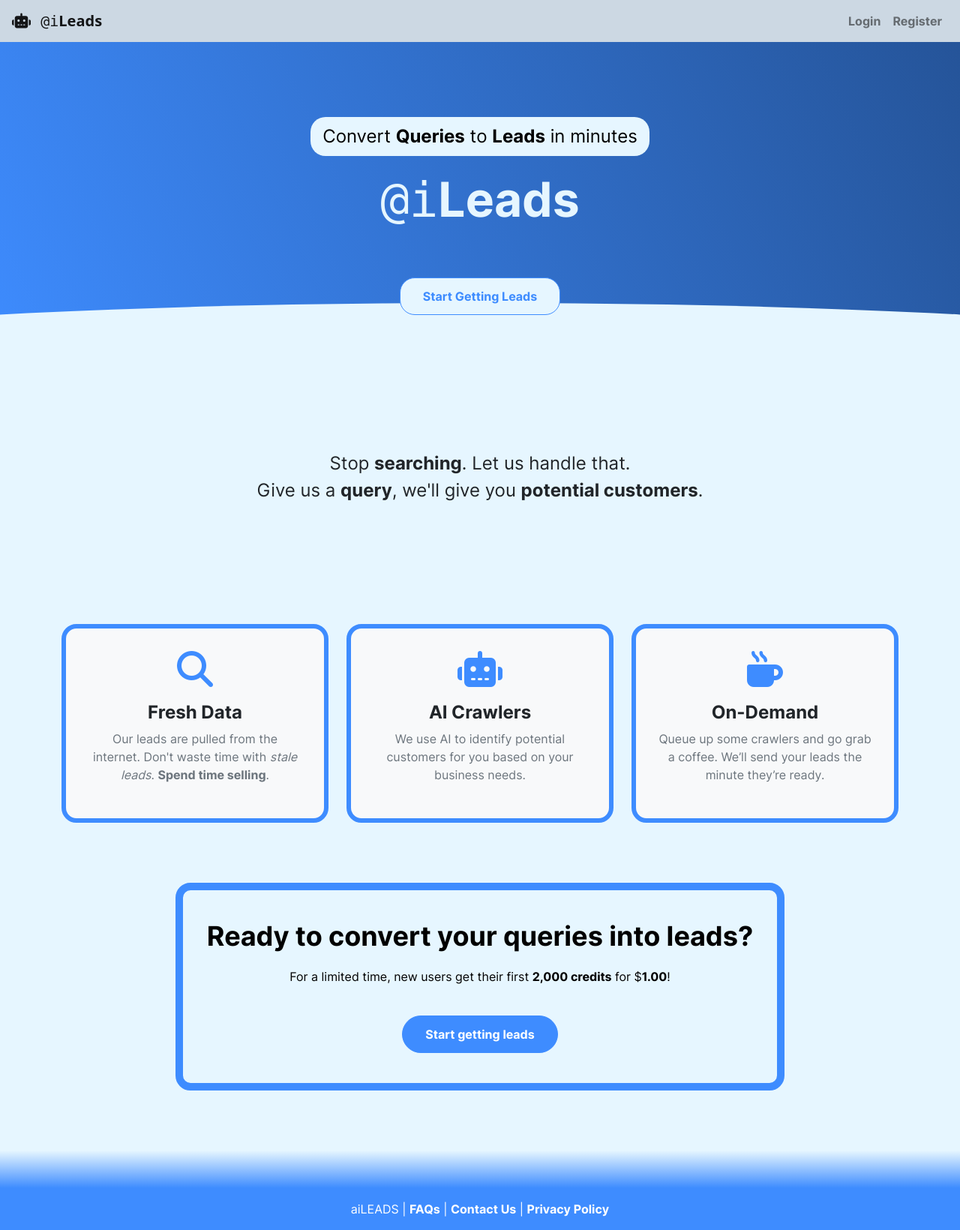
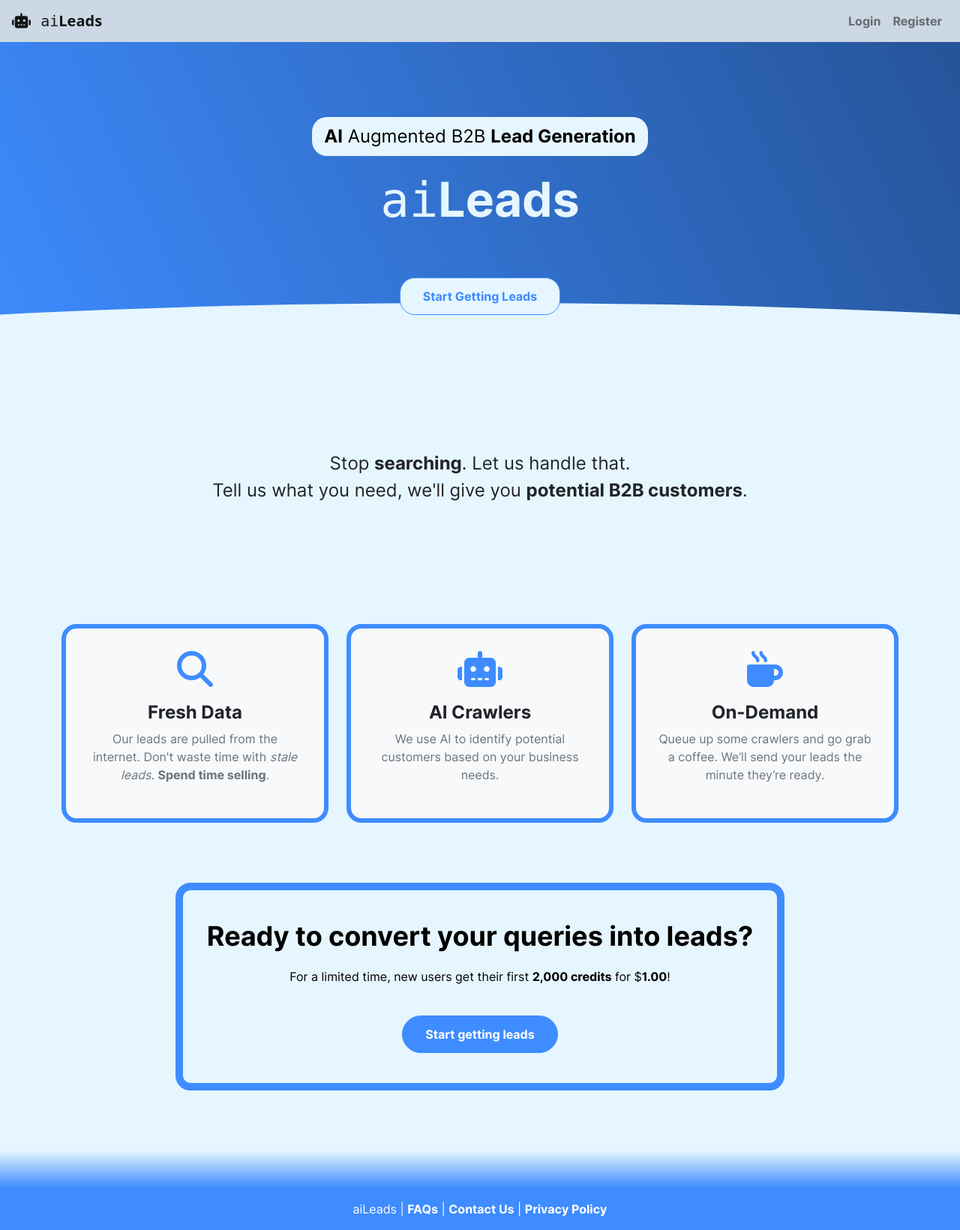
Before and after one commit to mrtoronto/ai-leads, a Python web app: template app/templates/home_v3.html in a window 1280 px wide. Shown: the whole page at 75% size. Run offline with Jinja, Linux system fonts and the light colour scheme; the template is opened without the code that fills it, so the values that code supplies are empty; some libraries are stand-ins or nearby versions.

Commit message:
update landing

```diff
--- a/app/routes.py
+++ b/app/routes.py
@@ -150,7 +150,7 @@ def register():
 		# Send Welcome Email with Verification Link
 		token = generate_confirmation_token(new_user.email)
 		confirm_url = url_for('main.confirm_email', token=token, _external=True)
-		send_email(new_user.email, 'Welcome to aiLEADS!', 'welcome_email', name=new_user.username, confirm_url=confirm_url)
+		send_email(new_user.email, 'Welcome to aiLeads!', 'welcome_email', name=new_user.username, confirm_url=confirm_url)
 
 		# Redirect to setup preferences page
 		return redirect(url_for('main.setup_preferences')) # New route after registration
@@ -429,7 +429,7 @@ def privacy_policy():
 def send_email_route():
 	send_email(
 		to='matt.toronto97@gmail.com',
-		subject='Welcome to aiLEADS',
+		subject='Welcome to aiLeads',
 		template='welcome_email',
 		name="Recipient Name",  # Pass any required variables as keyword arguments
 		current_year=2024
--- a/app/templates/base.html
+++ b/app/templates/base.html
@@ -3,7 +3,7 @@
 <head>
     <meta charset="UTF-8">
     <meta name="viewport" content="width=device-width, initial-scale=1.0">
-    <title>{% block title %}{% if title %}{{ title }} — @iLeads {% else %}@iLeads{% endif %}{% endblock %}</title>
+    <title>{% block title %}{% if title %}{{ title }} — aiLeads {% else %}aiLeads{% endif %}{% endblock %}</title>
     <link rel="stylesheet" href="https://cdnjs.cloudflare.com/ajax/libs/sweetalert2/11.12.0/sweetalert2.min.css" integrity="sha512-uE3H1RGE5HkSD6RqI8zbKiSCevsWKVi/74GXOSiu0+IcHO3pkLG+Ouzmn1sB6Be5Y6f+3fuIkGxsieEIUrgMTA==" crossorigin="anonymous" referrerpolicy="no-referrer" />
     <link rel="stylesheet" href="https://stackpath.bootstrapcdn.com/bootstrap/4.5.2/css/bootstrap.min.css">
     <script src="https://cdnjs.cloudflare.com/ajax/libs/socket.io/4.5.4/socket.io.min.js"></script>
@@ -20,12 +20,12 @@
     <link rel="icon" type="image/x-icon" href="/static/assets/favicon-192x192.ico">
     <link rel="icon" type="image/x-icon" href="/static/assets/favicon-256x256.ico">
 
-    <meta name="description" content="@iLeads is a platform that helps you generate on-demand leads for your business.">
+    <meta name="description" content="aiLeads is a platform that helps you generate on-demand leads for your business.">
     <meta name="keywords" content="leads, lead generation, business, marketing, sales, ai, artificial intelligence, machine learning, on-demand, b2b, b2c, b2b2c, b2b2b, b2c2b, b2c2c, b2g, b2g2b, b2g2c, b2g2g, g2b, g2b2b, g2b2c, g2c, g2c2b, g2c2c, g2g, g2g2b, g2g2c, g2g2g">
 
     <!-- can you add an opengraph image and metadata -->
-    <meta property="og:title" content="@iLeads">
-    <meta property="og:description" content="@iLeads is a platform that helps you generate on-demand leads for your business.">
+    <meta property="og:title" content="aiLeads">
+    <meta property="og:description" content="aiLeads is a platform that helps you generate on-demand leads for your business.">
     <meta property="og:image" content="https://ai-leads.xyz/static/assets/og-image.png">
     <meta property="og:image:type" content="image/png" />
     <meta property="og:url" content="https://ai-leads.xyz">
@@ -35,8 +35,8 @@
 
     <meta name="twitter:card" content="summary_large_image">
     <meta name="twitter:site" content="@ai__leads">
-    <meta name="twitter:title" content="@iLeads">
-    <meta name="twitter:description" content="@iLeads is a platform that helps you generate on-demand leads for your business.">
+    <meta name="twitter:title" content="aiLeads">
+    <meta name="twitter:description" content="aiLeads is a platform that helps you generate on-demand leads for your business.">
     <meta name="twitter:image" content="https://ai-leads.xyz/static/assets/og-image.png">
 
 
@@ -67,7 +67,7 @@
 	    </button>
         <a class="navbar-brand" href="{{ url_for('main.index') }}">
         	<i class="header-robot fa-solid fa-robot mr-2"></i>
-        	<span style="font-family: monospace;">@i</span><b>Leads</b>
+        	<span style="font-family: monospace;">ai</span><b>Leads</b>
         </a>
         {% if current_user.is_authenticated %}
         <div id="creditCounter" class="small">
@@ -113,7 +113,7 @@
 
         <div class="container text-center">
 			<div class="container text-center" style="color: #fff;">
-				<span style="color: #fff; text-decoration: none; " >aiLEADS</span> |
+				<span style="color: #fff; text-decoration: none; " >aiLeads</span> |
 		        <a style="color: #fff; text-decoration: none; font-weight: bold;" href="{{ url_for('main.faqs') }}">FAQs</a> |
 		        <a style="color: #fff; text-decoration: none; font-weight: bold;" href="{{ url_for('main.contact') }}">Contact Us</a> |
 		        <a style="color: #fff; text-decoration: none; font-weight: bold;" href="{{ url_for('main.privacy_policy') }}">Privacy Policy</a>
--- a/app/templates/email/email_base.html
+++ b/app/templates/email/email_base.html
@@ -66,7 +66,7 @@
                 <table border="0" cellpadding="0" cellspacing="0" width="100%" style="max-width: 600px;" class="email-container">
                     <tr>
                         <td align="center" style="font-size: 24px; font-family: Arial, sans-serif; color: #ffffff;">
-                            <strong>@iLEADS</strong>
+                            <strong>aiLeads</strong>
                         </td>
                     </tr>
                 </table>
@@ -88,7 +88,7 @@
                 <table border="0" cellpadding="0" cellspacing="0" width="100%" style="max-width: 600px;" class="email-container">
                     <tr>
                         <td align="center" style="font-size: 14px; font-family: Arial, sans-serif; color: #999999;">
-                            <p>@iLEADS | Your go-to solution for automated lead generation.</p>
+                            <p>aiLeads | Your go-to solution for automated lead generation.</p>
                         </td>
                     </tr>
                 </table>
--- a/app/templates/email/welcome_email.html
+++ b/app/templates/email/welcome_email.html
@@ -1,9 +1,9 @@
 {% extends "email/email_base.html" %}
-{% block title %}Welcome to @iLEADS{% endblock %}
+{% block title %}Welcome to aiLeads{% endblock %}
 {% block content %}
-<h1 style="font-size: 24px; text-align: center;">Welcome to @iLEADS</h1>
+<h1 style="font-size: 24px; text-align: center;">Welcome to aiLeads</h1>
 <p>Hello {{ name }},</p>
-<p>Thank you for joining @iLEADS. We're excited to have you on board.</p>
+<p>Thank you for joining aiLeads. We're excited to have you on board.</p>
 <p>Please click the button below to verify your email address:</p>
 <a href="{{ confirm_url }}" class="button">Verify Email</a>
 <p>If you have any questions, feel free to reply to this email. We're here to help you.</p>
--- a/app/templates/home_v3.html
+++ b/app/templates/home_v3.html
@@ -5,8 +5,8 @@
 
 <div class="hero-section">
     <div class="hero-content">
-        <p class="hero-subtitle top-subtitle">Convert <b>Queries</b> to <b>Leads</b> in minutes</p>
-        <h1 class="hero-title {% if current_user.is_authenticated %}auth-hero-title{% endif %}"><span style="font-family: monospace;">@i</span><b>Leads</b></h1>
+        <p class="hero-subtitle top-subtitle"><b>AI</b> Augmented B2B <b>Lead Generation</b></p>
+        <h1 class="hero-title {% if current_user.is_authenticated %}auth-hero-title{% endif %}"><span style="font-family: monospace;">ai</span><b>Leads</b></h1>
         {% if current_user.is_authenticated %}
 		<form id="lead-form" class="text-center" style="width: 80%; margin: auto;">
 			<div class="form-group mb-0">
@@ -30,7 +30,7 @@
     <div class="container">
         <div class="sub-hero-content">
 		    <p class="sub-hero-line">Stop <b>searching</b>. Let us handle that.</p>
-		    <p class="sub-hero-line sub-hero-line-2">Give us a <b>query</b>, we'll give you <b>potential customers</b>.</p>
+		    <p class="sub-hero-line sub-hero-line-2">Tell us what you need, we'll give you <b>potential B2B customers</b>.</p>
         </div>
     </div>
 </div>
@@ -52,7 +52,7 @@
                     <i class="feature-icon fa-solid fa-robot"></i>
                     <h3 class="feature-title">AI Crawlers</h3>
                     <p class="feature-description">
-                   		We use AI to identify potential customers for you based on your business needs.
+                   		We use AI to identify potential customers based on your business needs.
                     </p>
                 </div>
             </div>
```
